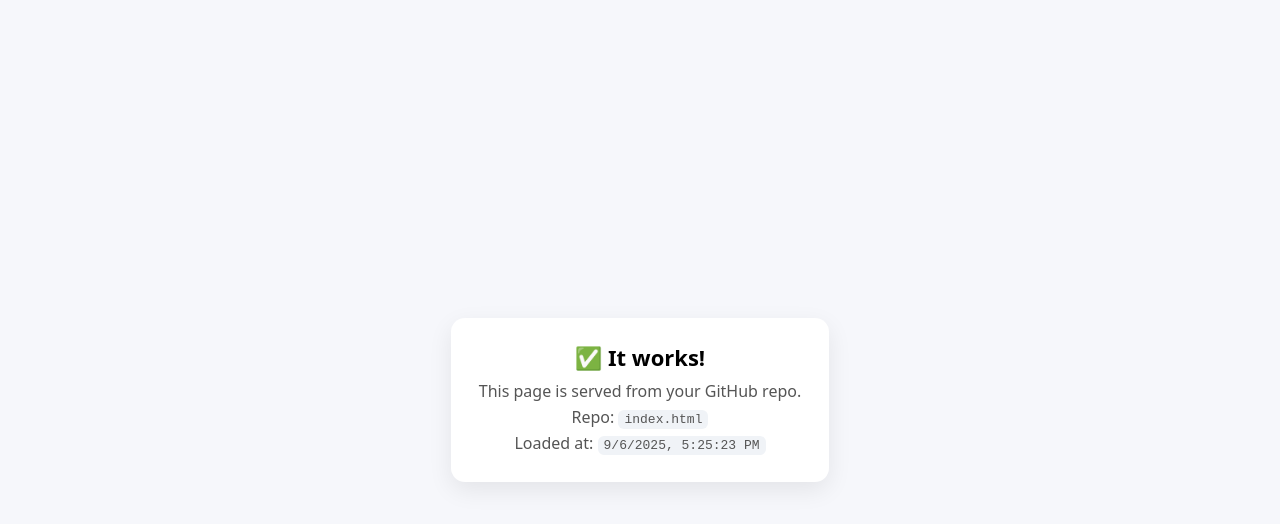
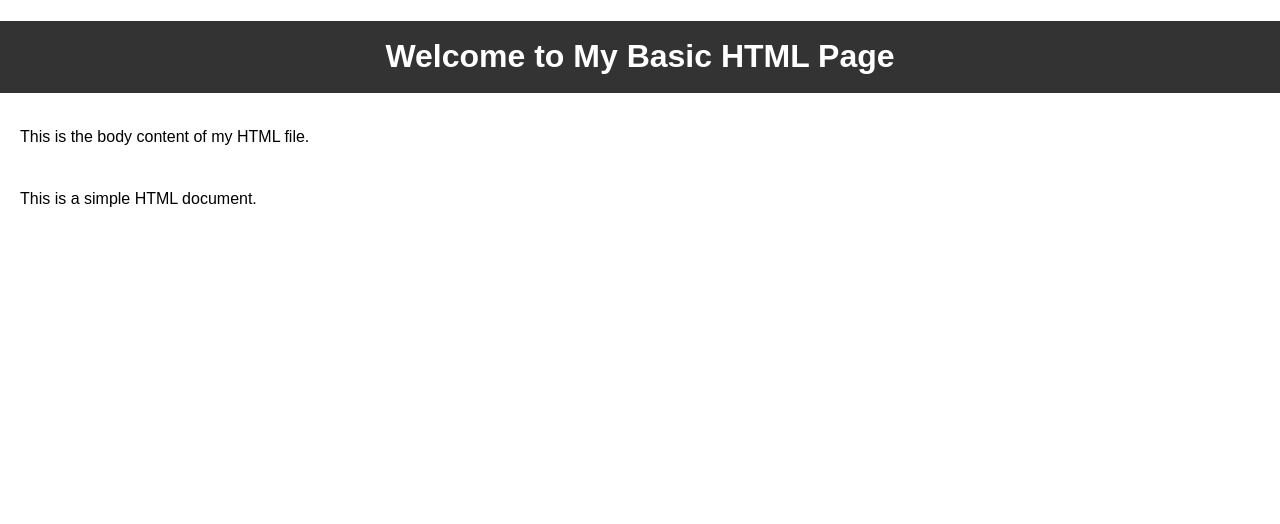
Before and after one commit to neelkwl/GCA1, a plain HTML site: page index.html in a window 1280 px wide. Drawn offline with Linux system fonts and the light colour scheme.

Commit message:
full webpage

```diff
--- a/index.html
+++ b/index.html
@@ -1,31 +1,13 @@
-<!doctype html>
+<!DOCTYPE html>
 <html lang="en">
 <head>
-  <meta charset="utf-8" />
-  <title>GitHub Test</title>
-  <meta name="viewport" content="width=device-width,initial-scale=1" />
-  <style>
-    body { font-family: system-ui, Arial, sans-serif; margin: 0; height: 100vh; display: grid; place-items: center; background:#f6f7fb; }
-    .card { background: white; padding: 24px 28px; border-radius: 14px; box-shadow: 0 8px 24px rgba(0,0,0,.08); text-align: center; }
-    h1 { margin: 0 0 8px; font-size: 22px; }
-    p { margin: 4px 0; color: #555; }
-    code { background:#f0f3f7; padding: 2px 6px; border-radius: 6px; }
-  </style>
+    <meta charset="UTF-8">
+    <title>Basic HTML Page</title>
 </head>
-<body>
-  <div class="card">
-    <h1>✅ It works!</h1>
-    <p>This page is served from your GitHub repo.</p>
-    <p>Repo: <code id="repo">unknown</code></p>
-    <p>Loaded at: <code id="time"></code></p>
-  </div>
-
-  <script>
-    document.getElementById("time").textContent = new Date().toLocaleString();
-    // If using GitHub Pages at https://username.github.io/reponame
-    // try to infer the repo name from the URL:
-    const m = location.pathname.split("/").filter(Boolean);
-    document.getElementById("repo").textContent = m.length ? m[0] : "(root)";
-  </script>
+    <link rel="stylesheet" href="style.css">
+    <h1>Welcome to My Basic HTML Page</h1>
+    <!-- I want to give a body to my html file -->
+    <p>This is the body content of my HTML file.</p>
+    <p>This is a simple HTML document.</p>
 </body>
 </html>
--- /dev/null
+++ b/style.css
@@ -0,0 +1,18 @@
+/*make my website prettier*/
+body {
+    font-family: Arial, sans-serif;
+    line-height: 1.6;
+    margin: 0;
+    padding: 0;
+}
+
+h1 {
+    background: #333;
+    color: #fff;
+    padding: 10px 0;
+    text-align: center;
+}
+
+p {
+    padding: 10px 20px;
+}
```
Also changed, not shown: 1 other file.
